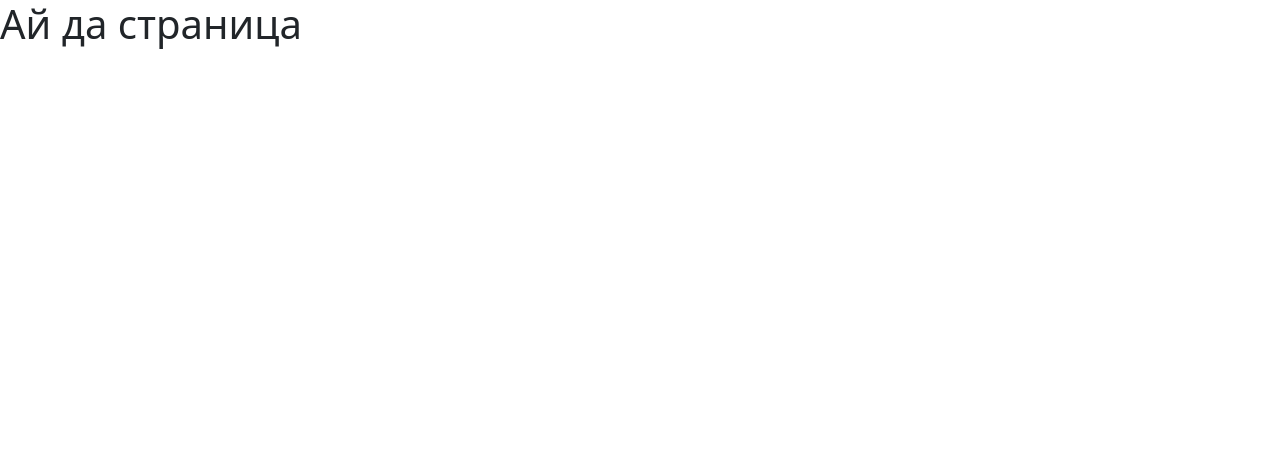
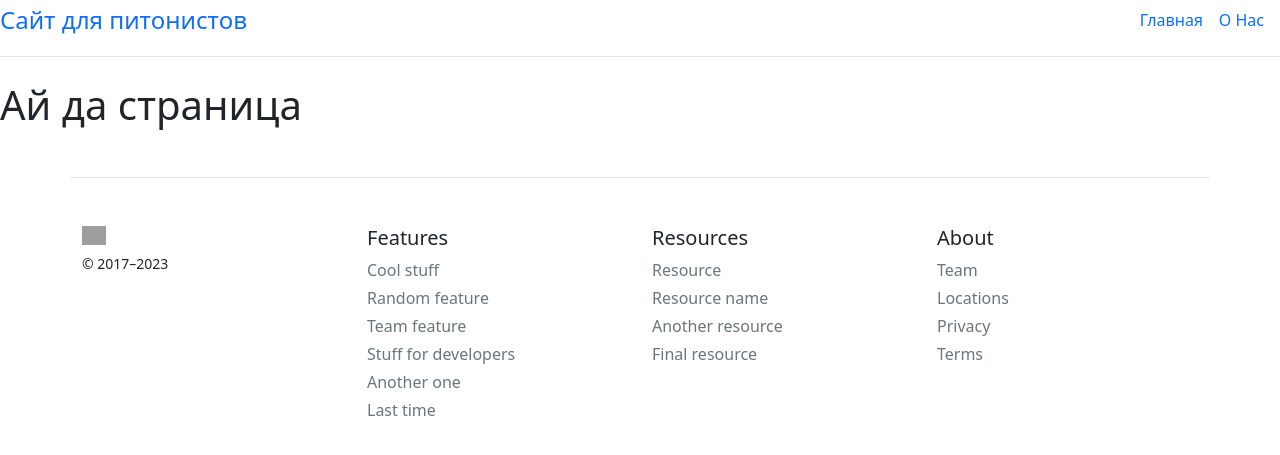
Before and after one commit to Kabanskiy/flaskblog, a Flask app: page / in a window 1280 px wide. Shown: the top 455 px of the page. Run offline with Flask 3, Linux system fonts and the light colour scheme; grey boxes are pictures that could not be loaded.

Commit message:
Добавлены шаблоны header and footer

```diff
--- a/templates/base.html
+++ b/templates/base.html
@@ -9,6 +9,53 @@
     <title>{% block title %}{% endblock %}</title>
 </head>
 <body>
+    <div class="d-flex flex-column flex-md-row align-items-center pb-3 mb-4 border-bottom">
+      <a href="/" class="d-flex align-items-center link-body-emphasis text-decoration-none">
+        <span class="fs-4">Сайт для питонистов</span>
+      </a>
+
+      <nav class="d-inline-flex mt-2 mt-md-0 ms-md-auto">
+        <a class="me-3 py-2 link-body-emphasis text-decoration-none" href="/">Главная</a>
+        <a class="me-3 py-2 link-body-emphasis text-decoration-none" href="/about">О Нас</a>
+      </nav>
+    </div>
     {% block body %}{% endblock %}
+    <footer class="container pt-4 my-md-5 pt-md-5 border-top">
+    <div class="row">
+      <div class="col-12 col-md">
+        <img class="mb-2" src="/docs/5.3/assets/brand/bootstrap-logo.svg" alt="" width="24" height="19">
+        <small class="d-block mb-3 text-body-secondary">© 2017–2023</small>
+      </div>
+      <div class="col-6 col-md">
+        <h5>Features</h5>
+        <ul class="list-unstyled text-small">
+          <li class="mb-1"><a class="link-secondary text-decoration-none" href="#">Cool stuff</a></li>
+          <li class="mb-1"><a class="link-secondary text-decoration-none" href="#">Random feature</a></li>
+          <li class="mb-1"><a class="link-secondary text-decoration-none" href="#">Team feature</a></li>
+          <li class="mb-1"><a class="link-secondary text-decoration-none" href="#">Stuff for developers</a></li>
+          <li class="mb-1"><a class="link-secondary text-decoration-none" href="#">Another one</a></li>
+          <li class="mb-1"><a class="link-secondary text-decoration-none" href="#">Last time</a></li>
+        </ul>
+      </div>
+      <div class="col-6 col-md">
+        <h5>Resources</h5>
+        <ul class="list-unstyled text-small">
+          <li class="mb-1"><a class="link-secondary text-decoration-none" href="#">Resource</a></li>
+          <li class="mb-1"><a class="link-secondary text-decoration-none" href="#">Resource name</a></li>
+          <li class="mb-1"><a class="link-secondary text-decoration-none" href="#">Another resource</a></li>
+          <li class="mb-1"><a class="link-secondary text-decoration-none" href="#">Final resource</a></li>
+        </ul>
+      </div>
+      <div class="col-6 col-md">
+        <h5>About</h5>
+        <ul class="list-unstyled text-small">
+          <li class="mb-1"><a class="link-secondary text-decoration-none" href="#">Team</a></li>
+          <li class="mb-1"><a class="link-secondary text-decoration-none" href="#">Locations</a></li>
+          <li class="mb-1"><a class="link-secondary text-decoration-none" href="#">Privacy</a></li>
+          <li class="mb-1"><a class="link-secondary text-decoration-none" href="#">Terms</a></li>
+        </ul>
+      </div>
+    </div>
+    </footer>
 </body>
 </html>
```
